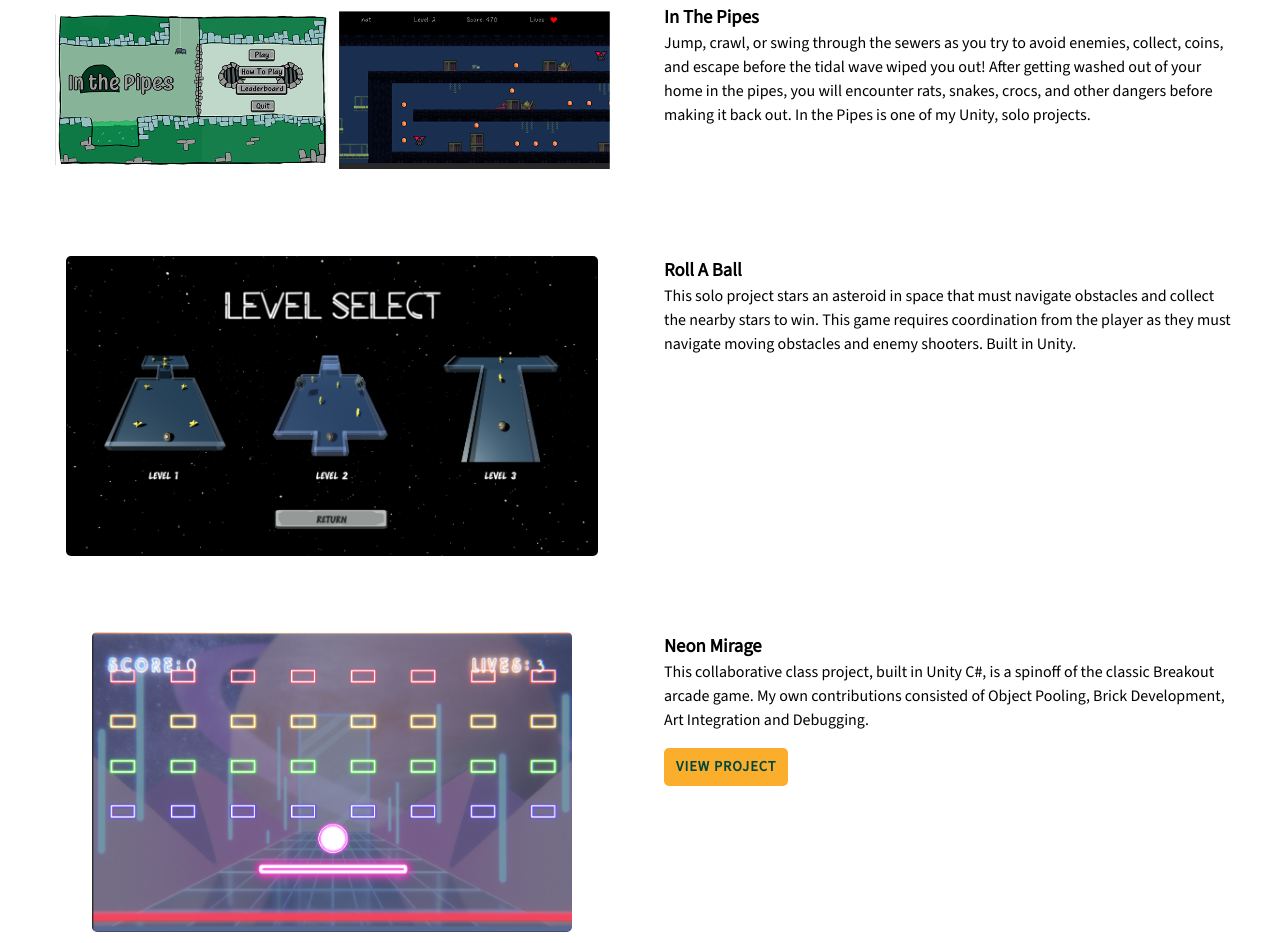
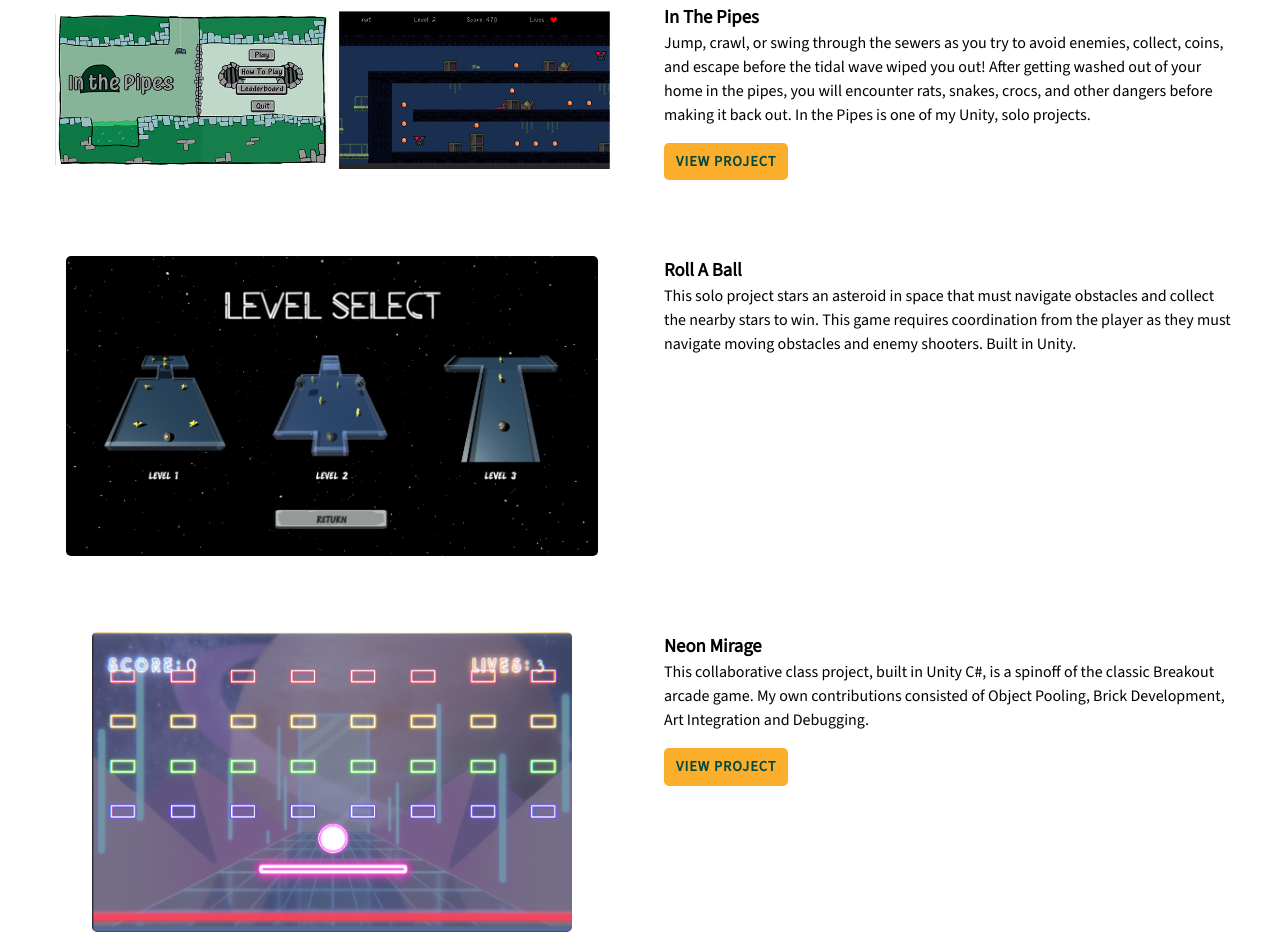
Before and after one commit to nhuante/interactiveResume, a plain HTML site: page index.html in a window 1280 px wide. Shown: the part 2965-3908 px from the top of the page. Drawn offline with nearby package versions, Linux system fonts and the light colour scheme.

Commit message:
added inthepipes link

```diff
--- a/index.html
+++ b/index.html
@@ -238,6 +238,7 @@
                 <div class="projects_grid_item project_grid_paragraph">  <!--in the pipes descr-->
                     <h3 class="projects_grid_title">In The Pipes</h3>
                     <p class="projects_grid_descr">Jump, crawl, or swing through the sewers as you try to avoid enemies, collect, coins, and escape before the tidal wave wiped you out! After getting washed out of your home in the pipes, you will encounter rats, snakes, crocs, and other dangers before making it back out. In the Pipes is one of my  Unity, solo projects.  </p>
+                    <a href="https://play.unity.com/mg/other/webglbuild_ps" target="_blank" class="btn project_btn">View Project</a>
                 </div>
 
                 <div class="projects_grid_item"> <!-- roll a ball image-->
```
